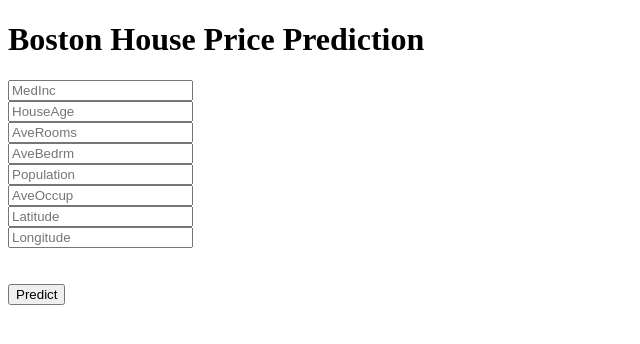
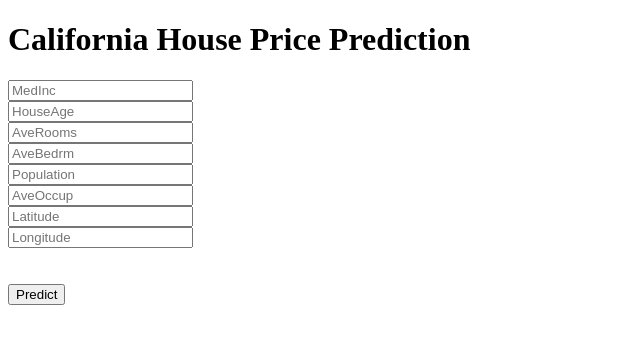
Before and after one commit to Pabitra-Biswas/californihousing, a Flask app: page / in a window 1280 px wide. Shown: the top 344 px of the page, without its empty margins (0-640 px from the left). Run offline with Flask 3, Linux system fonts and the light colour scheme; parts of the project's set-up code (start-up, migrations or seed data) failed here and were passed over.

Commit message:
The webpage update

```diff
--- a/requirments.txt
+++ b/requirments.txt
@@ -3,3 +3,4 @@ sklearn
 pandas
 numpy
 matplotlib
+gunicorn
--- a/templates/home.html
+++ b/templates/home.html
@@ -14,7 +14,7 @@
 
 <body>
  <div class="login">
-	<h1>Boston House Price Prediction</h1>
+	<h1>California House Price Prediction</h1>
 
      <!-- Main Input For Receiving Query to our ML -->
     <form action="{{ url_for('predict')}}"method="post">
```
Also changed, not shown: 1 other file.
